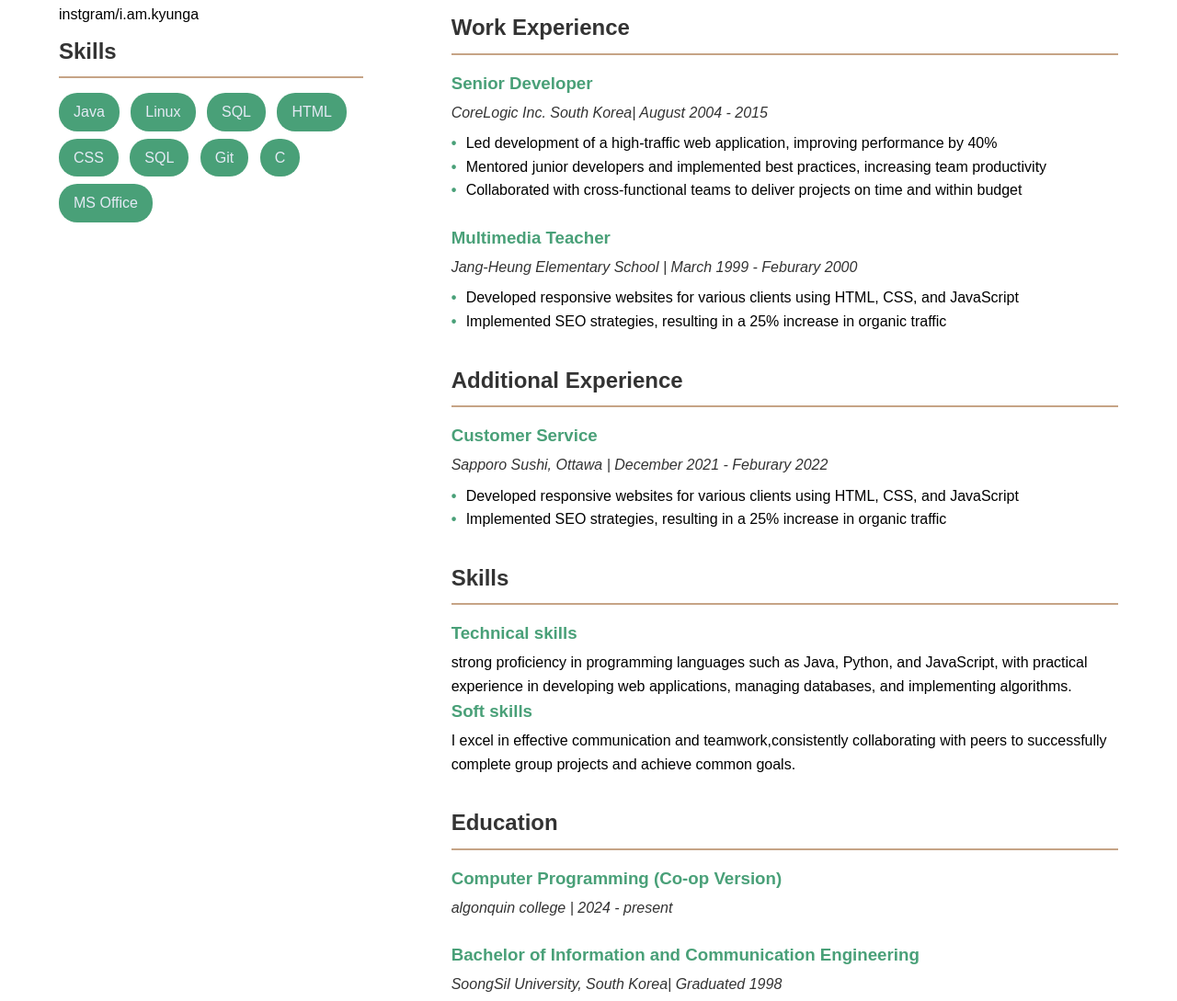
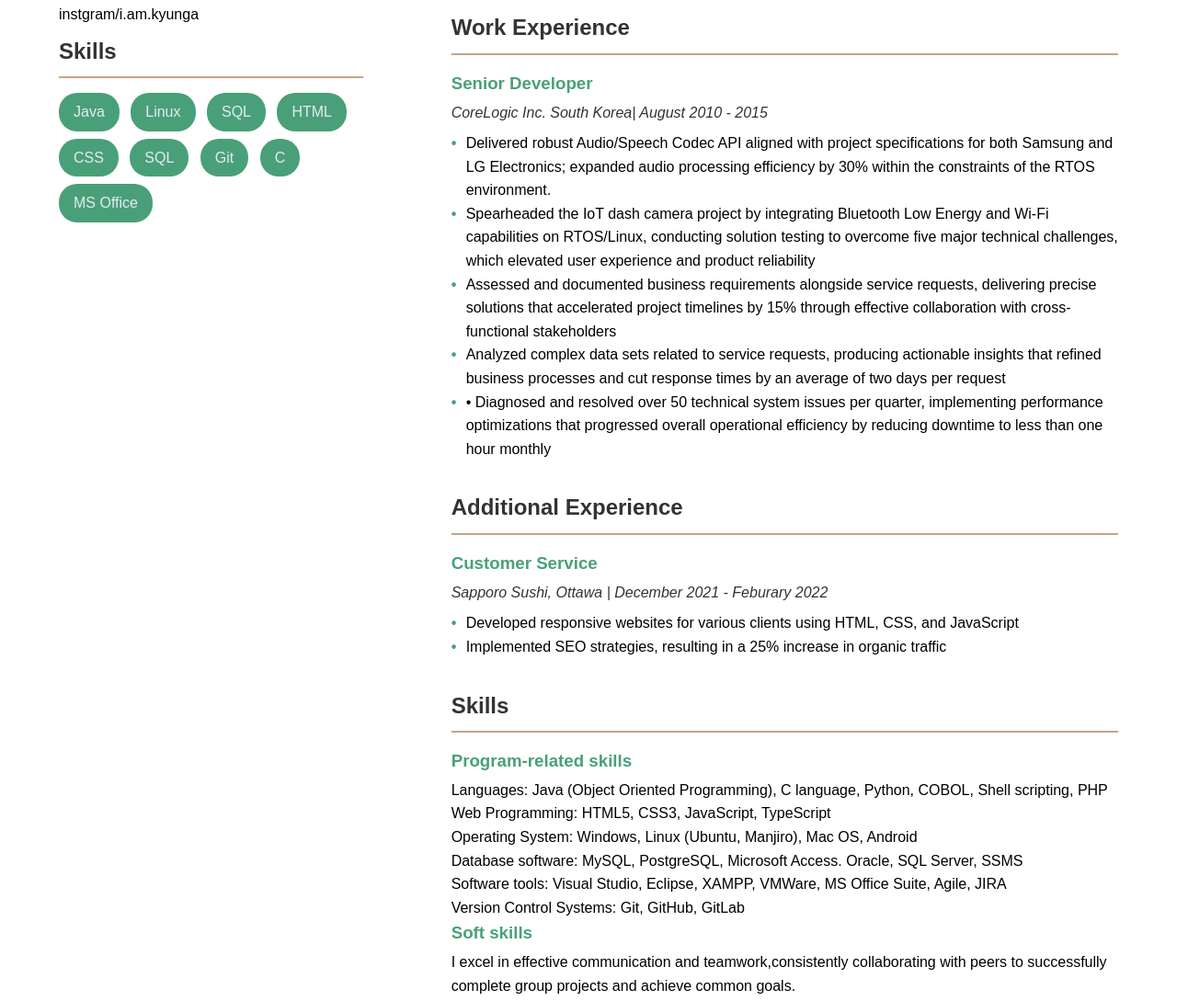
Before and after one commit to sohpie-j/sohpie-j.github.io, a plain HTML site: page resume.html in a window 1280 px wide. Shown: the part 312-1401 px from the top of the page at 92% size. Drawn offline with Linux system fonts and the light colour scheme.

Commit message:
change the profiles in resume.html

```diff
--- a/resume.html
+++ b/resume.html
@@ -64,19 +64,13 @@
                     <h2>Work Experience</h2>
                     <div class="experience-item">
                         <h3>Senior Developer</h3>
-                        <p>CoreLogic Inc. South Korea| August 2004 - 2015</p>
+                        <p>CoreLogic Inc. South Korea| August 2010 - 2015</p>
                         <ul>
-                            <li>Led development of a high-traffic web application, improving performance by 40%</li>
-                            <li>Mentored junior developers and implemented best practices, increasing team productivity</li>
-                            <li>Collaborated with cross-functional teams to deliver projects on time and within budget</li>
-                        </ul>
-                    </div>
-                    <div class="experience-item">
-                        <h3>Multimedia Teacher</h3>
-                        <p>Jang-Heung Elementary School | March 1999 - Feburary 2000</p>
-                        <ul>
-                            <li>Developed responsive websites for various clients using HTML, CSS, and JavaScript</li>
-                            <li>Implemented SEO strategies, resulting in a 25% increase in organic traffic</li>
+                            <li>Delivered robust Audio/Speech Codec API aligned with project specifications for both Samsung and LG Electronics; expanded audio processing efficiency by 30% within the constraints of the RTOS environment.</li>
+                            <li>Spearheaded the IoT dash camera project by integrating Bluetooth Low Energy and Wi-Fi capabilities on RTOS/Linux, conducting solution testing to overcome five major technical challenges, which elevated user experience and product reliability</li>
+                            <li>Assessed and documented business requirements alongside service requests, delivering precise solutions that accelerated project timelines by 15% through effective collaboration with cross-functional stakeholders</li>
+                            <li>Analyzed complex data sets related to service requests, producing actionable insights that refined business processes and cut response times by an average of two days per request</li>
+                            <li>•	Diagnosed and resolved over 50 technical system issues per quarter, implementing performance optimizations that progressed overall operational efficiency by reducing downtime to less than one hour monthly</li>
                         </ul>
                     </div>
                 </section>
@@ -96,10 +90,14 @@
                 <section class="section">
                     <h2>Skills</h2>
                     <div class="education-item">
-                        <h3>Technical skills</h3>
+                        <h3>Program-related skills</h3>
                         <ul>
-                            <li>strong proficiency in programming languages such as Java, Python, and JavaScript,
-                                with practical experience in developing web applications, managing databases, and implementing algorithms.</li>
+                            <li>Languages: Java (Object Oriented Programming), C language, Python, COBOL, Shell scripting, PHP</li>
+                            <li>Web Programming: HTML5, CSS3, JavaScript, TypeScript</li>
+                            <li>Operating System: Windows, Linux (Ubuntu, Manjiro), Mac OS, Android</li>
+                            <li>Database software: MySQL, PostgreSQL, Microsoft Access. Oracle, SQL Server, SSMS</li>
+                            <li>Software tools: Visual Studio, Eclipse, XAMPP, VMWare, MS Office Suite, Agile, JIRA</li>
+                            <li>Version Control Systems: Git, GitHub, GitLab</li>
                         </ul>
 
                         <h3>Soft skills</h3>
```
